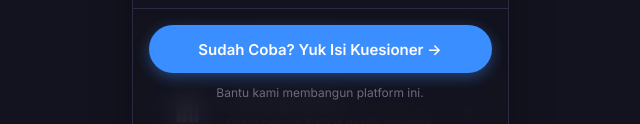
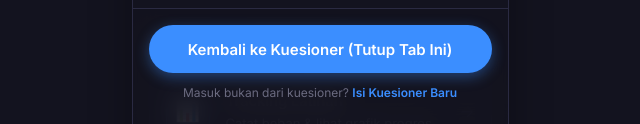
Before and after one commit to karangsawo123/mockup_fitur, a plain HTML site: page index.html in a window 1280 px wide. Shown: the part 676-800 px from the top of the page, without its empty margins (320-960 px from the left). Drawn offline with Linux system fonts and the light colour scheme.

Commit message:
fix: update CTA to close tab instead of opening new form

```diff
--- a/index.html
+++ b/index.html
@@ -274,10 +274,12 @@
   </div>
 
   <div class="cta-container">
-    <a href="https://docs.google.com/forms/d/e/1FAIpQLSePr3avlJhbw--iCud2xzFFPT0WVsM0hc8czAwdb1kWFpTDTA/viewform?usp=header" target="_blank" class="cta-button">
-      Sudah Coba? Yuk Isi Kuesioner →
+    <a href="#" onclick="window.close(); return false;" class="cta-button">
+      Kembali ke Kuesioner (Tutup Tab Ini)
     </a>
-    <div class="cta-subtitle">Bantu kami membangun platform ini.</div>
+    <div class="cta-subtitle">
+      Masuk bukan dari kuesioner? <a href="https://docs.google.com/forms/d/e/1FAIpQLSePr3avlJhbw--iCud2xzFFPT0WVsM0hc8czAwdb1kWFpTDTA/viewform?usp=header" target="_blank" style="color: var(--link); text-decoration: none; font-weight: 600;">Isi Kuesioner Baru</a>
+    </div>
   </div>
 
 </body>
```
